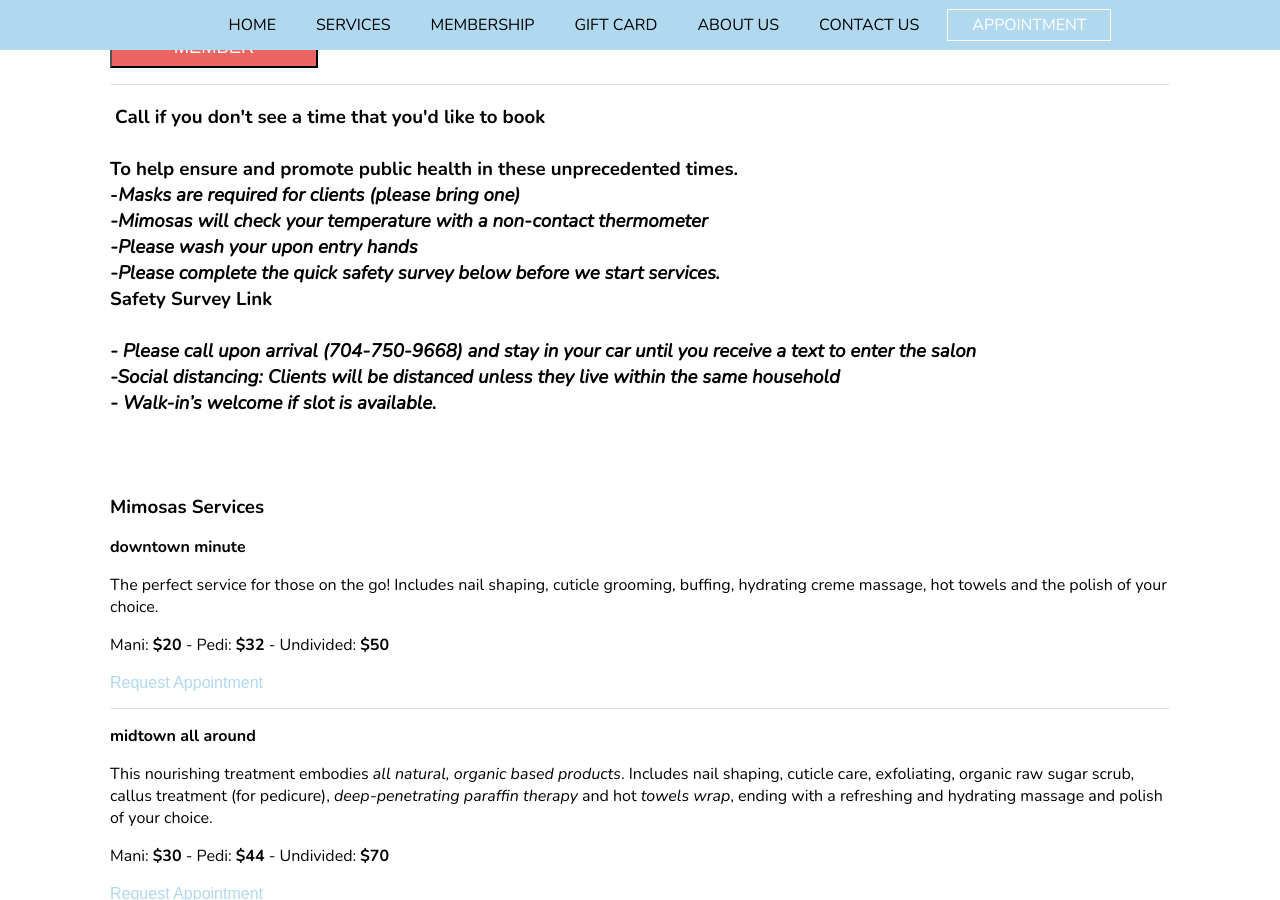
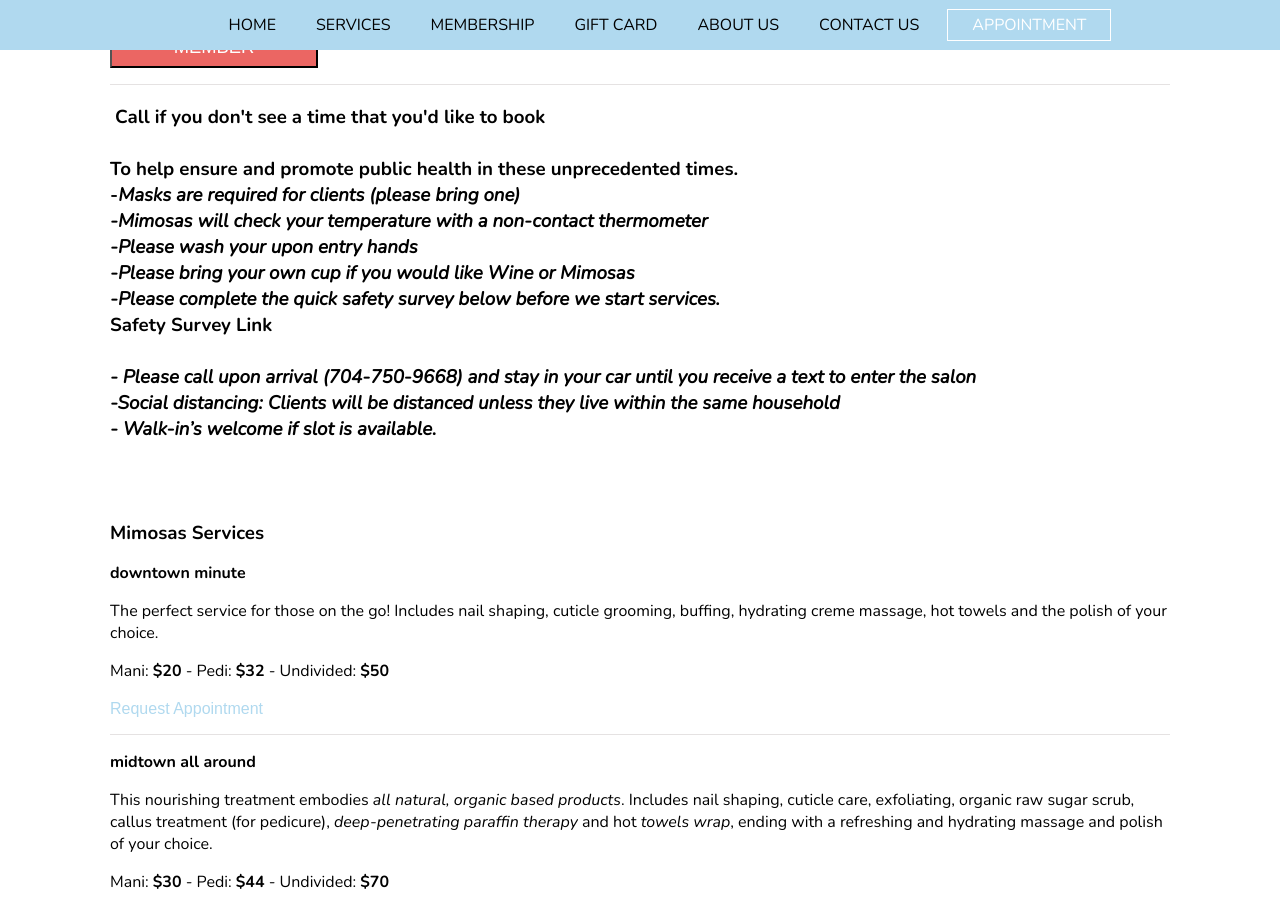
Before and after one commit to mimosasnailbar/mimosas, a Jekyll site: the page built from services.html, in a window 1280 px wide and 900 px high, scrolled down 1398 px. Built offline with Jekyll 4.4.1, drawn with Linux system fonts in a browser that asks for light colours; nearby versions of some CDN libraries.

Commit message:
Updated 'services.html' via CloudCannon

```diff
--- a/services.html
+++ b/services.html
@@ -45,7 +45,7 @@
 		</div>
 	</div>
 	<h3 class="services__heading editable">
-		&nbsp;Call if you don't see a time that you'd like to book<br /><br />To help ensure and promote public health in these unprecedented times.<br />-<em><strong>Masks are required for clients (please bring one)<br />-Mimosas will check your temperature with a non-contact thermometer<br />-Please wash your upon entry hands</strong><br />-Please complete the quick safety survey below before we start services.<strong></strong></em><br /><a target="_blank" href="https://forms.gle/z69kN1xzHWczS4828">Safety Survey Link&nbsp;</a><em><strong>&nbsp;</strong><br /><br />- Please call upon arrival (704-750-9668) and stay in your car until you receive a text to enter the salon<br />-<strong>Social distancing:</strong> Clients will be distanced unless they live within the same household<br />- Walk-in&rsquo;s welcome if slot is available. </em><br /><br /><br /><br />Mimosas Services
+		&nbsp;Call if you don't see a time that you'd like to book<br /><br />To help ensure and promote public health in these unprecedented times.<br />-<em><strong>Masks are required for clients (please bring one)<br />-Mimosas will check your temperature with a non-contact thermometer<br />-Please wash your upon entry hands<br />-Please bring your own cup if you would like Wine or Mimosas</strong><br />-Please complete the quick safety survey below before we start services.<strong></strong></em><br /><a target="_blank" href="https://forms.gle/z69kN1xzHWczS4828">Safety Survey Link&nbsp;</a><em><strong>&nbsp;</strong><br /><br />- Please call upon arrival (704-750-9668) and stay in your car until you receive a text to enter the salon<br />-<strong>Social distancing:</strong> Clients will be distanced unless they live within the same household<br />- Walk-in&rsquo;s welcome if slot is available. </em><br /><br /><br /><br />Mimosas Services
 	</h3>
 	<div class="service">
 		<p class="editable service__name">
```
